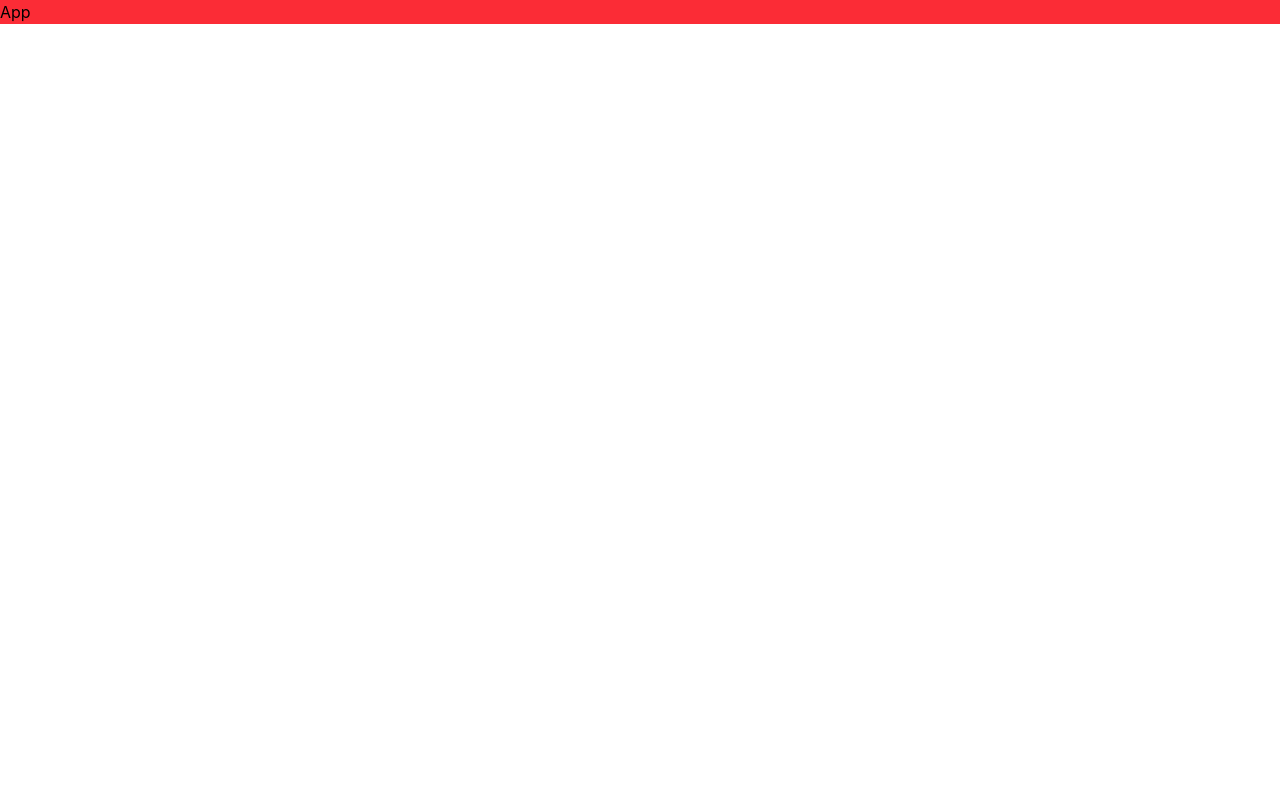
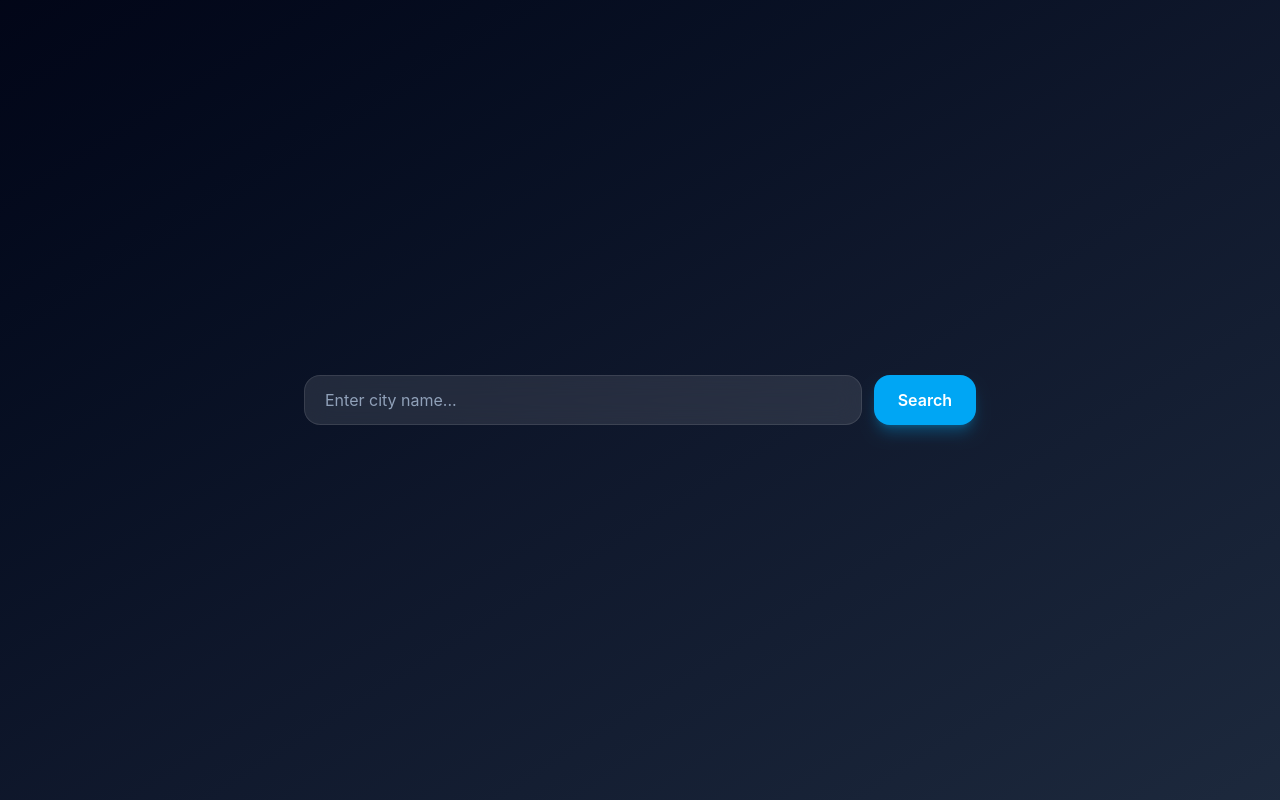
Before and after one commit to srckrish/react-foudational-projects, a React (Vite) app in the folder 21_weather_app/: page / in a window 1280 px wide. Built offline with nearby package versions, Linux system fonts and the light colour scheme.

Commit message:
feat: get weather of the city

```diff
--- a/21_weather_app/src/App.jsx
+++ b/21_weather_app/src/App.jsx
@@ -1,7 +1,8 @@
 import React from "react";
+import Weather from "./components/weather";
 
 function App() {
-  return <div className="wrapper bg-red-500">App</div>;
+  return <Weather />;
 }
 
 export default App;
--- /dev/null
+++ b/21_weather_app/src/components/search/index.jsx
@@ -0,0 +1,87 @@
+export default function Search({
+  search,
+  setSearch,
+  handleSearch,
+  weatherData,
+  setWeatherData,
+}) {
+  function handleClearSearch() {
+    setSearch("");
+    setWeatherData(null);
+  }
+
+  return (
+    <div className="w-full max-w-2xl">
+      <div className="flex flex-col gap-3 sm:flex-row">
+        <input
+          type="text"
+          placeholder="Enter city name..."
+          name="search"
+          value={search}
+          onChange={(e) => setSearch(e.target.value)}
+          disabled={weatherData !== null}
+          className="
+        flex-1
+        rounded-2xl
+        border border-white/10
+        bg-white/10
+        px-5 py-3
+        text-white
+        placeholder:text-slate-400
+        backdrop-blur-md
+        outline-none
+        transition-all
+        duration-300
+        focus:border-sky-500
+        focus:ring-2
+        focus:ring-sky-500/40
+        disabled:opacity-50
+        disabled:cursor-not-allowed
+      "
+        />
+
+        {weatherData ? (
+          <button
+            onClick={handleClearSearch}
+            className="
+              rounded-2xl
+              bg-red-500
+              px-6 py-3
+              font-semibold
+              text-white
+              shadow-lg
+              shadow-red-500/30
+              transition-all
+              duration-300
+              hover:bg-red-600
+              hover:scale-105
+              active:scale-95
+            "
+          >
+            X
+          </button>
+        ) : (
+          <button
+            onClick={handleSearch}
+            className="
+          rounded-2xl
+          bg-sky-500
+          px-6 py-3
+          font-semibold
+          text-white
+          shadow-lg
+          shadow-sky-500/30
+          transition-all
+          duration-300
+          hover:bg-sky-600
+          hover:scale-105
+          active:scale-95
+        "
+          >
+            Search
+          </button>
+        )}
+      </div>
+    </div>
+  );
+}
--- /dev/null
+++ b/21_weather_app/src/components/weather/index.jsx
@@ -0,0 +1,163 @@
+import { useState } from "react";
+import Search from "../search";
+
+export default function Weather() {
+  const [search, setSearch] = useState("");
+  const [loading, setLoading] = useState(false);
+  const [errorMessage, setErrorMessage] = useState(null);
+  const [weatherData, setWeatherData] = useState(null);
+
+  async function fetchSearchData(query) {
+    try {
+      setLoading(true);
+      setErrorMessage(null);
+      const response = await fetch(
+        `http://api.openweathermap.org/geo/1.0/direct?q=${encodeURIComponent(query)}&limit=2&appid=${import.meta.env.VITE_OPENWEATHER_API_KEY}`,
+      );
+
+      if (!response.ok) throw new Error(response.statusText);
+
+      const data = await response.json();
+
+      console.log(data);
+
+      const lat = data[0]?.lat;
+      const lon = data[0]?.lon;
+      await fetchWeatherData(lat, lon);
+    } catch (error) {
+      console.log(error);
+      setErrorMessage(error.message);
+    } finally {
+      setLoading(false);
+    }
+  }
+
+  async function fetchWeatherData(lat, lon) {
+    try {
+      setLoading(true);
+      setErrorMessage(null);
+      const response = await fetch(
+        `https://api.openweathermap.org/data/2.5/weather?lat=${lat}&lon=${lon}&appid=${import.meta.env.VITE_OPENWEATHER_API_KEY}`,
+      );
+      const data = await response.json();
+
+      if (!response.ok) throw new Error(response.statusText);
+
+      console.log(data);
+
+      setWeatherData(data);
+    } catch (error) {
+      console.log(error);
+      setErrorMessage(error.message);
+    } finally {
+      setLoading(false);
+    }
+  }
+
+  const handleSearch = () => {
+    fetchSearchData(search);
+  };
+
+  function getCurrentDate() {
+    const date = new Date();
+    return date.toLocaleDateString("en-us", {
+      weekday: "long",
+      month: "short",
+      day: "numeric",
+      year: "numeric",
+    });
+  }
+
+  if (errorMessage) {
+    return <div>{errorMessage}</div>;
+  }
+
+  return (
+    <div className="min-h-screen w-full bg-linear-to-br from-slate-950 via-slate-900 to-slate-800 flex flex-col items-center justify-center px-6 py-10 text-white">
+      <Search
+        search={search}
+        setSearch={setSearch}
+        handleSearch={handleSearch}
+        weatherData={weatherData}
+        setWeatherData={setWeatherData}
+      />
+
+      {loading ? (
+        <div className="mt-8 animate-pulse text-lg font-semibold text-sky-400">
+          Loading...
+        </div>
+      ) : null}
+
+      {!loading && weatherData !== null ? (
+        <>
+          <div className="mt-8 rounded-full bg-white/10 px-4 py-2 text-sm font-medium text-slate-300 backdrop-blur-md">
+            {getCurrentDate()}
+          </div>
+
+          <div className="mt-6 w-full max-w-4xl rounded-3xl border border-white/10 bg-white/5 p-8 shadow-2xl backdrop-blur-md">
+            <div className="flex flex-col items-center gap-3 text-center">
+              <h1 className="text-4xl font-bold tracking-wide">
+                {weatherData?.name}
+              </h1>
+
+              <span className="rounded-full bg-sky-500/20 px-4 py-1 text-sm font-medium text-sky-300">
+                {weatherData?.sys?.country}
+              </span>
+
+              <div className="flex flex-wrap justify-center gap-4 text-sm text-slate-400">
+                <span className="rounded-lg bg-slate-800 px-3 py-2">
+                  Latitude: {weatherData?.coord?.lat?.toFixed(2)}
+                </span>
+
+                <span className="rounded-lg bg-slate-800 px-3 py-2">
+                  Longitude: {weatherData?.coord?.lon?.toFixed(2)}
+                </span>
+              </div>
+            </div>
+
+            <div className="mt-8 grid grid-cols-1 gap-4 md:grid-cols-3">
+              <div className="rounded-2xl bg-sky-500/10 p-5 text-center shadow-lg">
+                <p className="text-sm text-slate-400">Temperature</p>
+                <h2 className="mt-2 text-3xl font-bold text-sky-400">
+                  {weatherData?.main?.temp}°C
+                </h2>
+              </div>
+
+              <div className="rounded-2xl bg-emerald-500/10 p-5 text-center shadow-lg">
+                <p className="text-sm text-slate-400">Pressure</p>
+                <h2 className="mt-2 text-3xl font-bold text-emerald-400">
+                  {weatherData?.main?.pressure} hPa
+                </h2>
+              </div>
+
+              <div className="rounded-2xl bg-violet-500/10 p-5 text-center shadow-lg">
+                <p className="text-sm text-slate-400">Humidity</p>
+                <h2 className="mt-2 text-3xl font-bold text-violet-400">
+                  {weatherData?.main?.humidity}%
+                </h2>
+              </div>
+            </div>
+
+            <div className="mt-6 rounded-2xl bg-white/5 p-5 text-center">
+              <p className="text-sm uppercase tracking-wider text-slate-400">
+                Weather Description
+              </p>
+              <h3 className="mt-2 text-xl font-semibold capitalize text-amber-300">
+                {weatherData?.weather[0]?.description}
+              </h3>
+            </div>
+
+            <div className="mt-4 rounded-2xl bg-white/5 p-5 text-center">
+              <p className="text-sm uppercase tracking-wider text-slate-400">
+                Wind Speed
+              </p>
+              <h3 className="mt-2 text-xl font-semibold text-cyan-300">
+                {weatherData?.wind?.speed} m/s
+              </h3>
+            </div>
+          </div>
+        </>
+      ) : null}
+    </div>
+  );
+}
```
Also changed, not shown: 1 other file (tests, documents, lock files or other folders).
